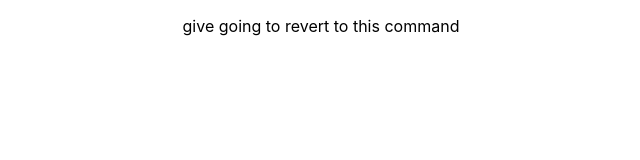
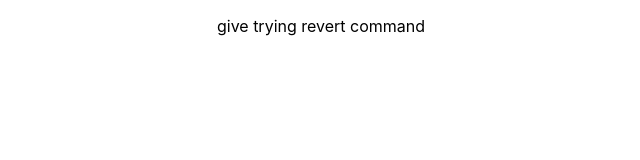
Before and after one commit to samalaranjith1/git, a React (Create React App) app: page / in a window 1280 px wide. Shown: the top 160 px of the page, without its empty margins (319-959 px from the left). Built offline with nearby package versions, Linux system fonts and the light colour scheme.

Commit message:
Revert "i want to roll back to last commit"
This reverts commit 82293cf23411cc4bc879828dd066ee9e91f7a7bd.

```diff
--- a/src/App.js
+++ b/src/App.js
@@ -4,7 +4,7 @@ import "./App.css";
 function App() {
   return (
     <div className="App">
-      <p>give going to revert to this command</p>
+      <p>give trying revert command</p>
     </div>
   );
 }
```
